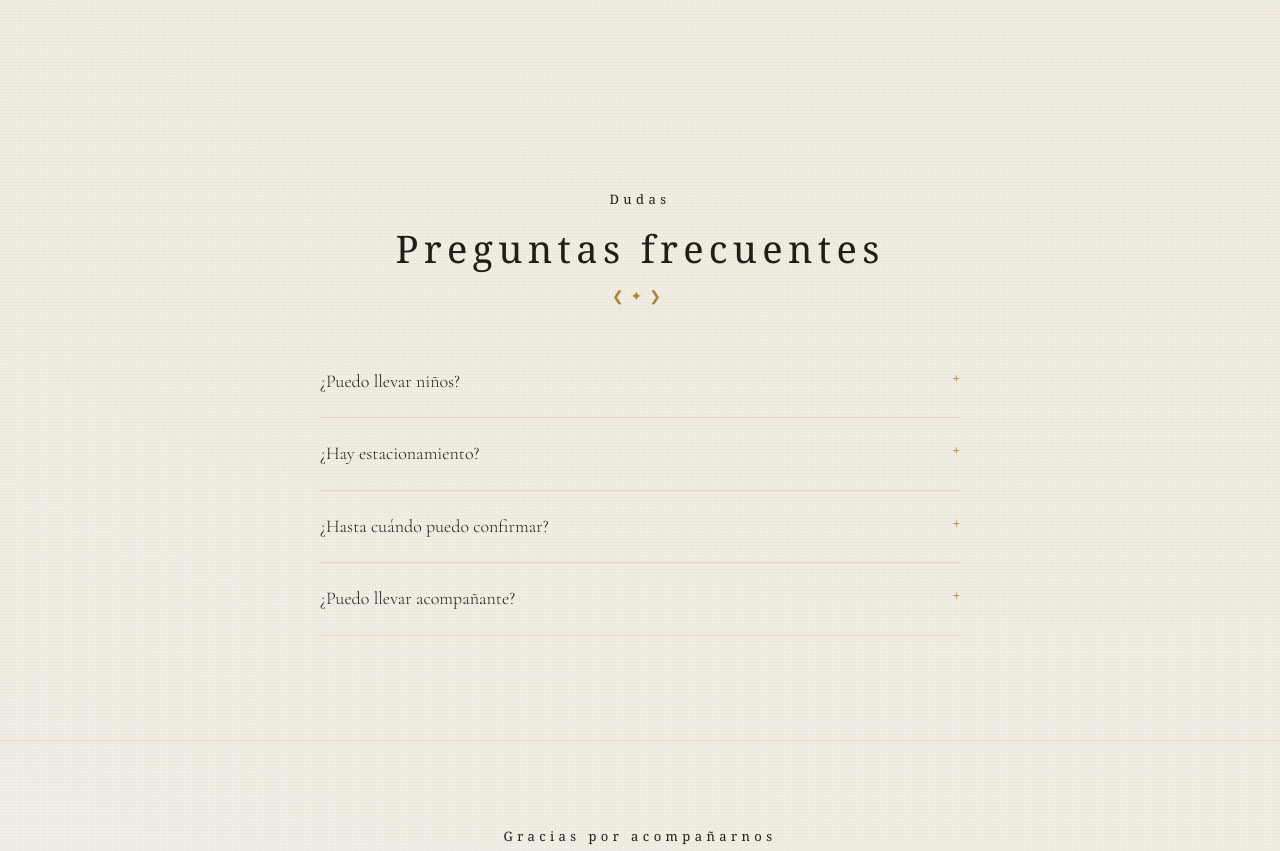
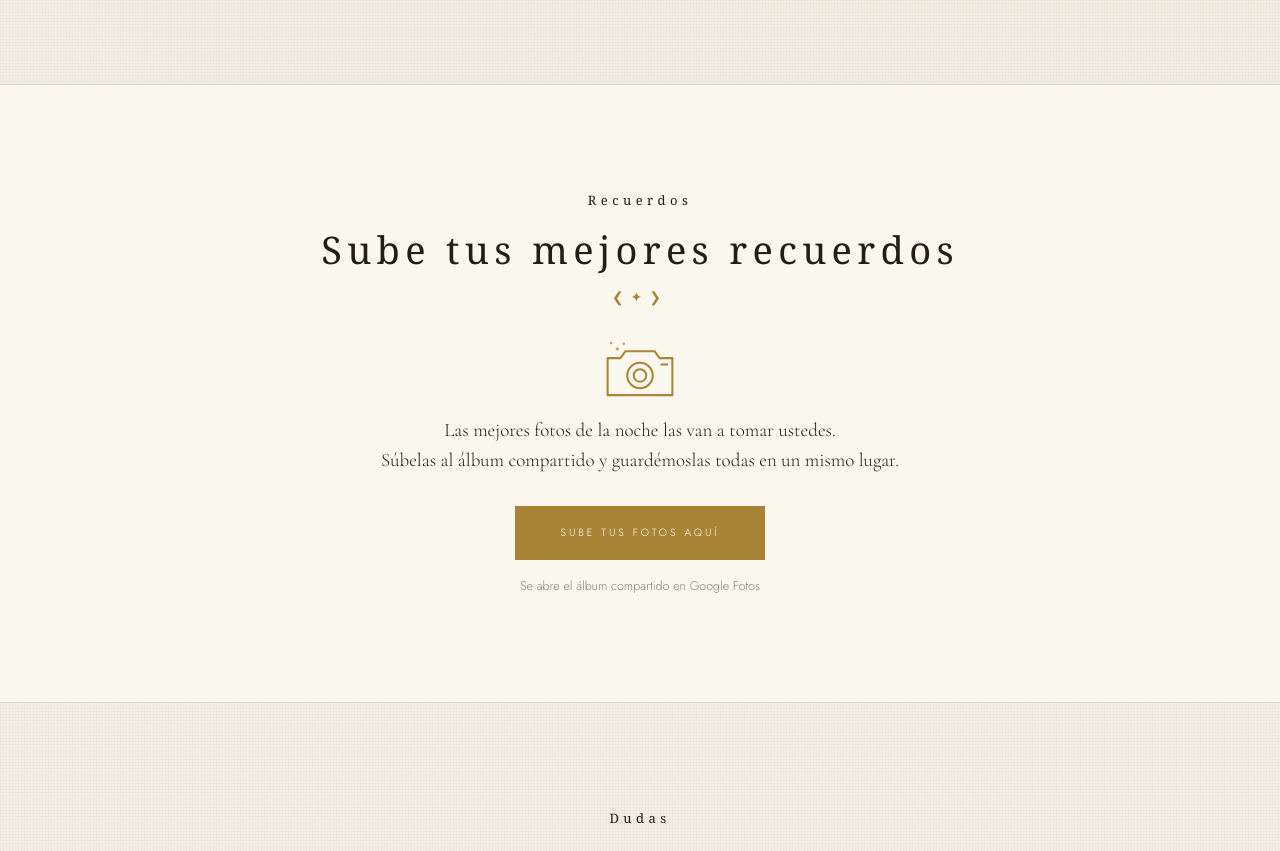
Before and after one commit to tomasfloresvillanelo/Matri_Tomas_Caro, a plain HTML site: page index.html in a window 1280 px wide. Shown: the part 7499-8350 px from the top of the page. Drawn offline with nearby package versions, Linux system fonts and the light colour scheme; a web font is replaced by a local one.

Commit message:
Add files via upload

```diff
--- a/index.html
+++ b/index.html
@@ -246,6 +246,15 @@ p{font-size:15.5px;max-width:58ch;color:var(--body)}
   color:var(--gold);transition:.3s}
 .spoti:hover .spoti-txt{color:var(--headc)}
 
+/* ---------- RECUERDOS ---------- */
+.s-recuerdos{background:var(--card);max-width:none;border-top:1px solid var(--line);
+  border-bottom:1px solid var(--line)}
+.ico-camara{width:74px;height:74px;color:var(--gold);margin:28px auto 6px;display:block}
+.recuerdos-lead{font-family:var(--serif);font-size:19px;color:var(--headc);line-height:1.6;
+  margin:0 auto}
+.recuerdos-nota{font-family:var(--sans) !important;font-size:12.5px !important;
+  color:var(--mute) !important;margin:16px auto 0}
+
 /* ---------- FAQ ---------- */
 .faq{max-width:640px;margin:40px auto 0;text-align:left}
 .faq details{border-bottom:1px solid var(--line);padding:20px 0}
@@ -491,7 +500,7 @@ footer{text-align:center;padding:84px 26px 66px;border-top:1px solid var(--line)
   <p class="playlist-lead">¡Ayúdanos a armar la playlist!<br>
   ¿Cuál es ese temazo que te hará correr a la pista de baile?</p>
 
-  <a class="spoti" href="https://open.spotify.com/playlist/2V8vGS3yVJ1vMotcLN27ED?si=41nKrmfORLyT-QnRawh86w" target="_blank" rel="noopener">
+  <a class="spoti" href="https://open.spotify.com/playlist/2V8vGS3yVJ1vMotcLN27ED?si=7PghSsJ0S76tk9La2ghLeg" target="_blank" rel="noopener">
     <span class="spoti-disco">
       <svg viewBox="0 0 24 24" aria-label="Spotify"><path d="M12 0C5.4 0 0 5.4 0 12s5.4 12 12 12 12-5.4 12-12S18.66 0 12 0zm5.521 17.34c-.24.359-.66.48-1.021.24-2.82-1.74-6.36-2.101-10.561-1.141-.418.122-.779-.179-.899-.539-.12-.421.18-.78.54-.9 4.56-1.021 8.52-.6 11.64 1.32.42.18.479.659.301 1.02zm1.44-3.3c-.301.42-.841.6-1.262.3-3.239-1.98-8.159-2.58-11.939-1.38-.479.12-1.02-.12-1.14-.6-.12-.48.12-1.021.6-1.141C9.6 9.9 15 10.561 18.72 12.84c.361.181.54.78.241 1.2zm.12-3.36C15.24 8.4 8.82 8.16 5.16 9.301c-.6.179-1.2-.16-1.38-.721-.18-.601.18-1.2.72-1.381 4.26-1.26 11.28-1.02 15.721 1.621.539.3.719 1.02.419 1.56-.299.421-1.02.599-1.559.3z"/></svg>
     </span>
@@ -500,6 +509,30 @@ footer{text-align:center;padding:84px 26px 66px;border-top:1px solid var(--line)
     </span>
     <span class="spoti-txt">Click aquí</span>
   </a>
+</section>
+
+<!-- ============ RECUERDOS ============ -->
+<section class="s-recuerdos center reveal">
+  <div class="eyebrow">Recuerdos</div>
+  <h2>Sube tus mejores recuerdos</h2>
+
+  <svg viewBox="0 0 64 64" class="ico-camara" aria-hidden="true">
+    <g fill="none" stroke="currentColor" stroke-width="1.8" stroke-linejoin="round">
+      <path d="M4 20h11l4.5-6h25L49 20h11v32H4z"/>
+      <circle cx="32" cy="35" r="11"/>
+      <circle cx="32" cy="35" r="5.4"/>
+      <path d="M50.5 25.5h5" stroke-linecap="round"/>
+    </g>
+    <g fill="currentColor" opacity=".7">
+      <circle cx="12.5" cy="12" r="1.5"/><circle cx="18" cy="7.5" r="1.1"/><circle cx="7" cy="7" r="1.1"/>
+    </g>
+  </svg>
+
+  <p class="recuerdos-lead">Las mejores fotos de la noche las van a tomar ustedes.<br>
+  Súbelas al álbum compartido y guardémoslas todas en un mismo lugar.</p>
+
+  <a class="btn btn-solid btn-lg" href="https://photos.app.goo.gl/TfZKPVxKC3ThE65p9" target="_blank" rel="noopener">Sube tus fotos aquí</a>
+  <p class="recuerdos-nota">Se abre el álbum compartido en Google Fotos</p>
 </section>
 
 <!-- ============ FAQ ============ -->
```
